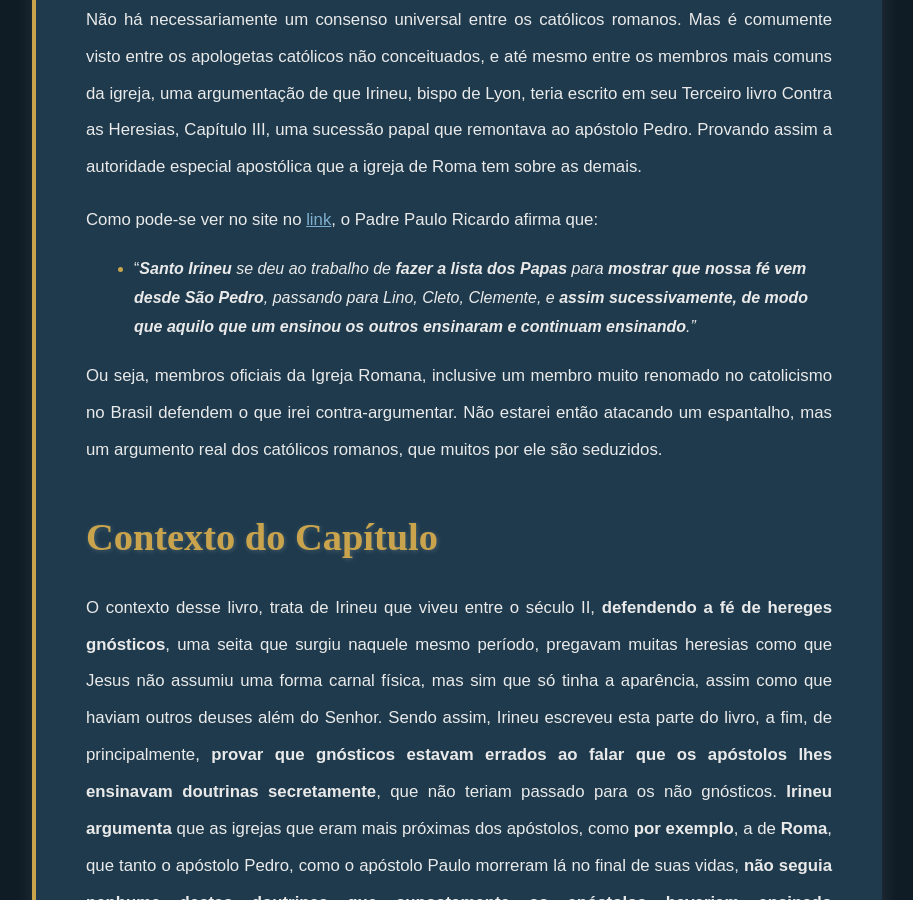
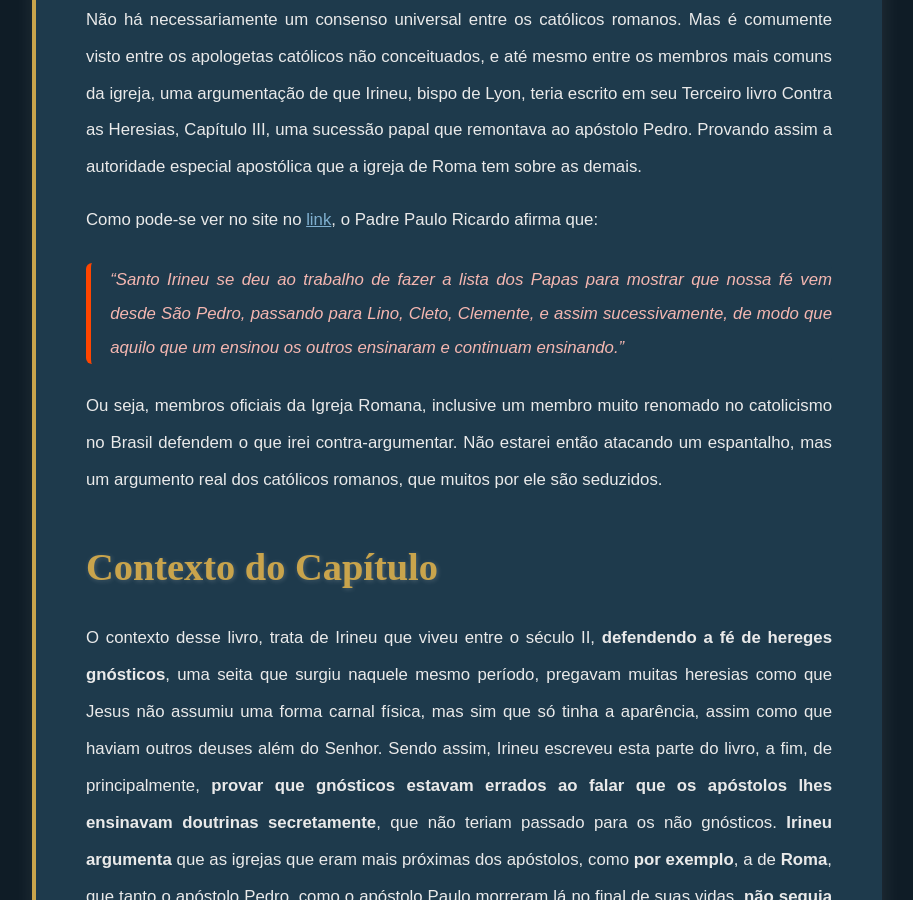
Before and after one commit to Rasyonheneyah/apologetica, a Jekyll site: the page built from _posts/2026-01-23-verdadeira-sucessao-apostolica-em-irineu.md, in a window 1280 px wide and 900 px high, scrolled down 1863 px. Shown: the whole window, without its empty margins (183-1096 px from the left). Built offline with Jekyll 4.4.1, drawn with Linux system fonts in a browser that asks for light colours; some web fonts are replaced; comment, search, counter and statistics services are not loaded.

```diff
--- a/_posts/2026-01-23-verdadeira-sucessao-apostolica-em-irineu.md
+++ b/_posts/2026-01-23-verdadeira-sucessao-apostolica-em-irineu.md
@@ -34,7 +34,7 @@ Não há necessariamente um consenso universal entre os católicos romanos. Mas
 
 Como pode-se ver no site no [link](https://padrepauloricardo.org/episodios/nao-se-deixe-levar-pelos-gnosticos-de-hoje), o Padre Paulo Ricardo afirma que:
 
-+ "***Santo Irineu** se deu ao trabalho de **fazer a lista dos Papas** para **mostrar que nossa fé vem desde São Pedro**, passando para Lino, Cleto, Clemente, e **assim sucessivamente, de modo que aquilo que um ensinou os outros ensinaram e continuam ensinando**."*
+/ "***Santo Irineu** se deu ao trabalho de **fazer a lista dos Papas** para **mostrar que nossa fé vem desde São Pedro**, passando para Lino, Cleto, Clemente, e **assim sucessivamente, de modo que aquilo que um ensinou os outros ensinaram e continuam ensinando**."*
 
 Ou seja, membros oficiais da Igreja Romana, inclusive um membro muito renomado no catolicismo no Brasil defendem o que irei contra-argumentar. Não estarei então atacando um espantalho, mas um argumento real dos católicos romanos, que muitos por ele são seduzidos.
 
@@ -50,7 +50,7 @@ O contexto desse livro, trata de Irineu que viveu entre o século II, **defenden
 
 Eu traduzi o 3º capítulo de Contra as Heresias III do New Advent para o português usando o Chat GPT, pedindo para que ele traduzisse sem nenhum viés, e não a colocarei aqui por razões óbvias. Não é recomendado eu sair divulgando uma tradução de algo que não tenho direitos autorais (tradução New Advent).
 
-+ Segue abaixo o link para a tradução do New Advent para que vocês chequem e traduzam para consulta caso necessário.
+/ Segue abaixo o link para a tradução do New Advent para que vocês chequem e traduzam para consulta caso necessário.
 
 [Contra as Heresias Livro 3, Capítulo 3](https://www.newadvent.org/fathers/0103303.htm)
 
--- a/js/markdowns.js
+++ b/js/markdowns.js
@@ -8,7 +8,7 @@ document.addEventListener('DOMContentLoaded', () => {
     if (texto.startsWith('-#')) {
       p.classList.add('referencia');
       p.textContent = texto.slice(2).trim();
-    } else if (texto.startsWith('+')) {
+    } else if (texto.startsWith('/')) {
       p.classList.add('citacao');
       p.textContent = texto.slice(1).trim();
     }
```
Also changed, not shown: _posts/2026-01-16-tutorial.md (+1 -1 lines), _posts/2026-01-22-protestantismo-esta-correto.md (+4 -4 lines).
